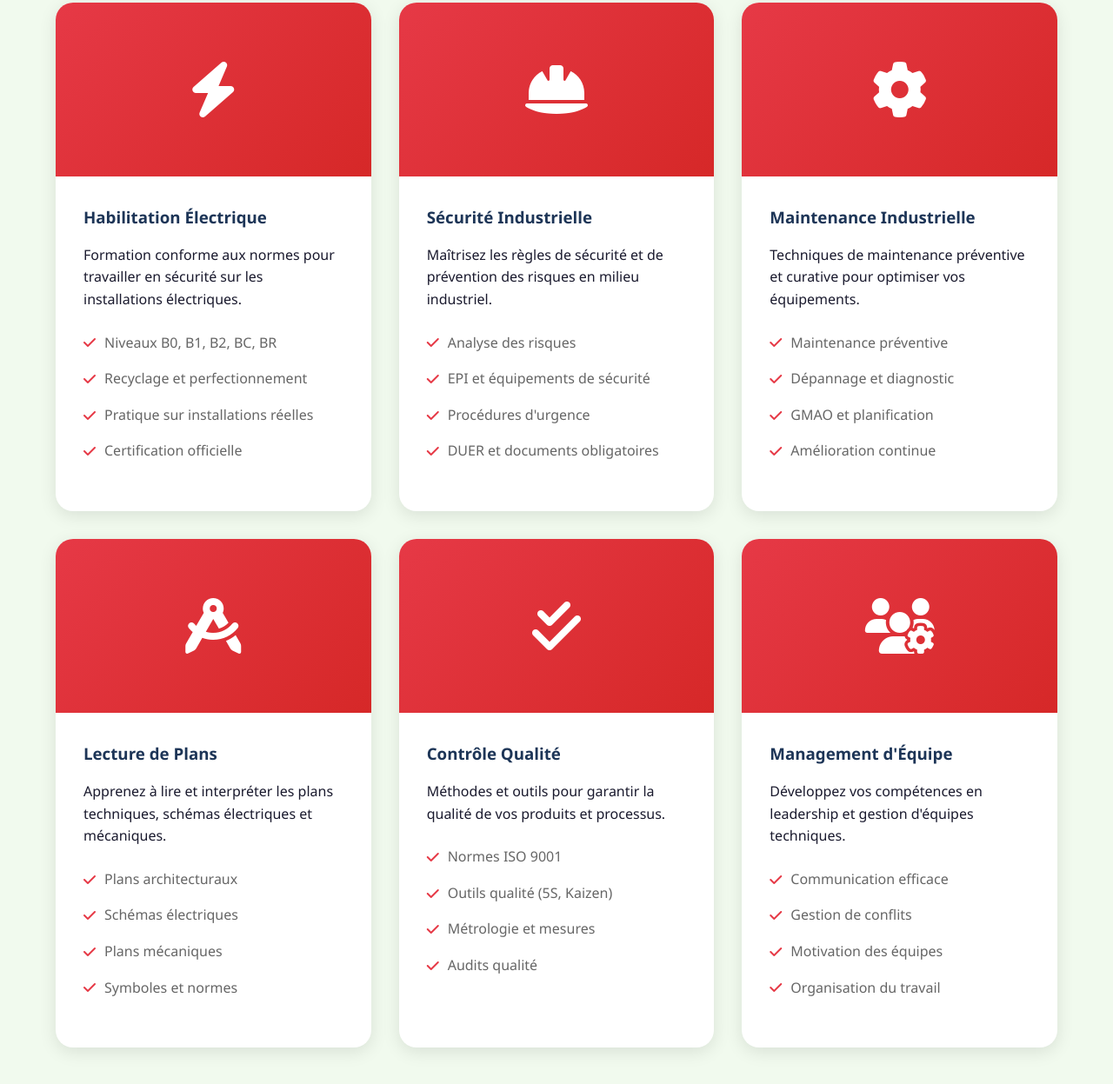
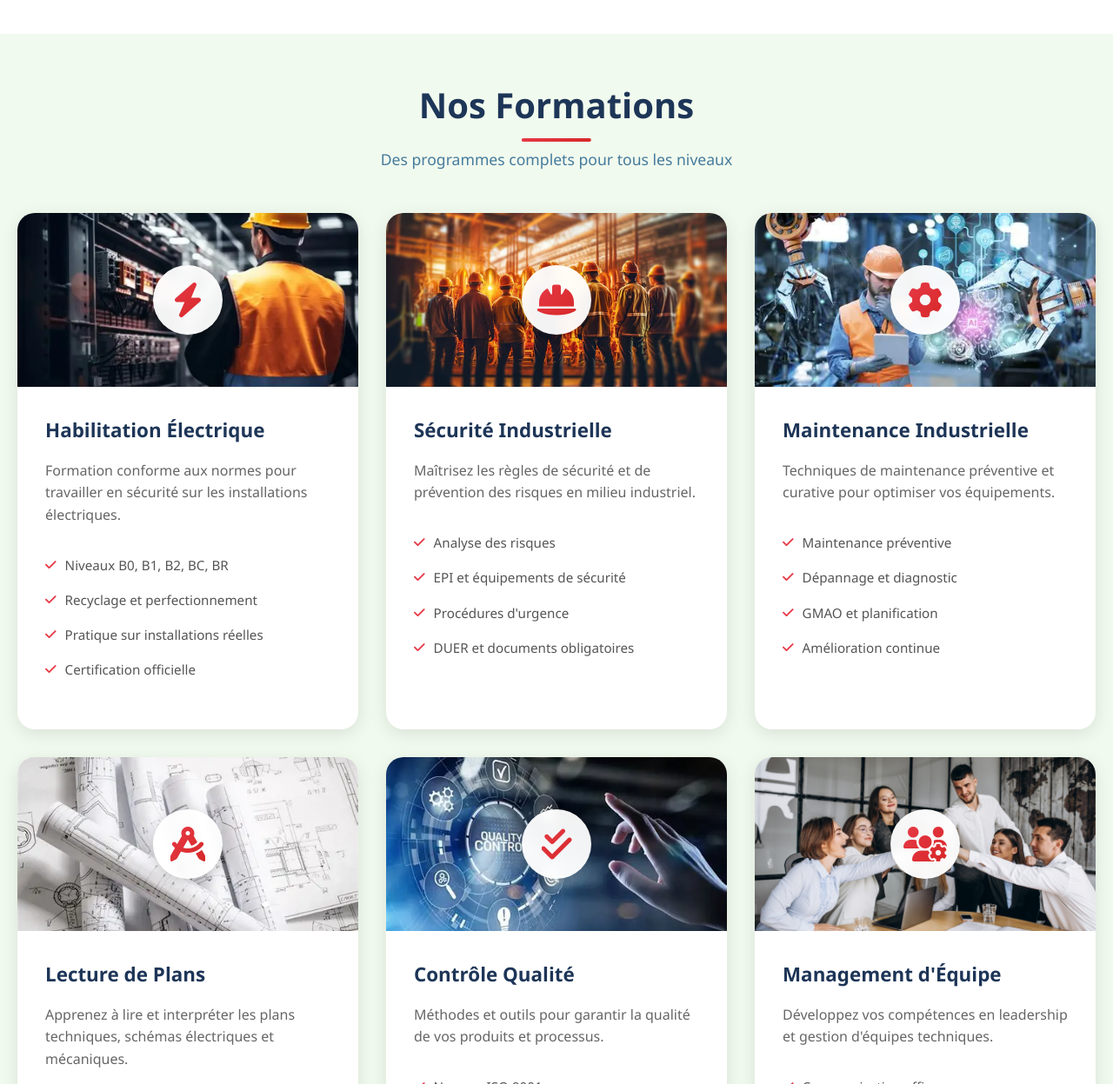
Before and after one commit to Khloufii/energyskillsacademy, a plain HTML site: page index.html in a window 1280 px wide. Shown: the part 3321-4568 px from the top of the page at 87% size. Drawn offline with Linux system fonts and the light colour scheme.

Commit message:
first commit

```diff
--- a/index.html
+++ b/index.html
@@ -169,6 +169,9 @@
 
         <div class="services-grid">
             <div class="service-card">
+                <div class="service-image">
+                <img src="images/OIP (6).webp" alt="Un coach en train de discuter avec des professionnels">
+            </div>
                 <div class="service-icon">
                     <i class="fas fa-graduation-cap"></i>
                 </div>
@@ -177,6 +180,9 @@
             </div>
 
             <div class="service-card">
+                <div class="service-image">
+                <img src="images/OIP.webp" alt="Un coach en train de discuter avec des professionnels">
+            </div>
                 <div class="service-icon">
                     <i class="fas fa-user-tie"></i>
                 </div>
@@ -185,6 +191,9 @@
             </div>
 
             <div class="service-card">
+                <div class="service-image">
+                <img src="images/OIP (1).webp" alt="Un coach en train de discuter avec des professionnels">
+            </div>
                 <div class="service-icon">
                     <i class="fas fa-tools"></i>
                 </div>
@@ -193,6 +202,9 @@
             </div>
 
             <div class="service-card">
+                <div class="service-image">
+                <img src="images/OIP (2).webp" alt="Un coach en train de discuter avec des professionnels">
+            </div>
                 <div class="service-icon">
                     <i class="fas fa-shield-alt"></i>
                 </div>
@@ -201,6 +213,9 @@
             </div>
 
             <div class="service-card">
+                <div class="service-image">
+                <img src="images/R.jpeg" alt="Un coach en train de discuter avec des professionnels">
+            </div>
                 <div class="service-icon">
                     <i class="fas fa-industry"></i>
                 </div>
@@ -209,6 +224,9 @@
             </div>
 
             <div class="service-card">
+                <div class="service-image">
+                <img src="images/R (1).jpeg" alt="Un coach en train de discuter avec des professionnels">
+            </div>
                 <div class="service-icon">
                     <i class="fas fa-handshake"></i>
                 </div>
@@ -219,14 +237,20 @@
     </section>
 
     <!-- Formations Section -->
+ <!-- Formations Section -->
 <section id="formations" class="formations">
     <h2 class="section-title">Nos Formations</h2>
     <p class="section-subtitle">Des programmes complets pour tous les niveaux</p>
 
     <div class="formations-grid">
         <div class="formation-card">
+            <div class="formation-header">
                 <div class="formation-image">
+                    <img src="images/OIP (3).webp" alt="Technicien en habilitation électrique">
+                </div>
+                <div class="formation-icon">
                     <i class="fas fa-bolt"></i>
+                </div>
             </div>
             <div class="formation-content">
                 <h3>Habilitation Électrique</h3>
@@ -241,8 +265,13 @@
         </div>
 
         <div class="formation-card">
+            <div class="formation-header">
                 <div class="formation-image">
+                    <img src="images/steelworks-steelmaker_944525-15762.jpg" alt="Ouvrier portant un casque et équipement de sécurité en usine">
+                </div>
+                <div class="formation-icon">
                     <i class="fas fa-hard-hat"></i>
+                </div>
             </div>
             <div class="formation-content">
                 <h3>Sécurité Industrielle</h3>
@@ -257,8 +286,13 @@
         </div>
 
         <div class="formation-card">
+            <div class="formation-header">
                 <div class="formation-image">
+                    <img src="images/OIP (4).webp" alt="Technicien en maintenance industrielle">
+                </div>
+                <div class="formation-icon">
                     <i class="fas fa-cog"></i>
+                </div>
             </div>
             <div class="formation-content">
                 <h3>Maintenance Industrielle</h3>
@@ -273,8 +307,13 @@
         </div>
 
         <div class="formation-card">
+            <div class="formation-header">
                 <div class="formation-image">
+                    <img src="images/OIP (5).webp" alt="Ingénieur analysant des plans techniques">
+                </div>
+                <div class="formation-icon">
                     <i class="fas fa-drafting-compass"></i>
+                </div>
             </div>
             <div class="formation-content">
                 <h3>Lecture de Plans</h3>
@@ -289,8 +328,13 @@
         </div>
 
         <div class="formation-card">
+            <div class="formation-header">
                 <div class="formation-image">
+                    <img src="images/OIP (7).webp" alt="Contrôle qualité en environnement industriel">
+                </div>
+                <div class="formation-icon">
                     <i class="fas fa-check-double"></i>
+                </div>
             </div>
             <div class="formation-content">
                 <h3>Contrôle Qualité</h3>
@@ -305,8 +349,13 @@
         </div>
 
         <div class="formation-card">
+            <div class="formation-header">
                 <div class="formation-image">
+                    <img src="images/manager.jpg" alt="Manager dirigeant une équipe technique">
+                </div>
+                <div class="formation-icon">
                     <i class="fas fa-users-cog"></i>
+                </div>
             </div>
             <div class="formation-content">
                 <h3>Management d'Équipe</h3>
--- a/style.css
+++ b/style.css
@@ -402,12 +402,32 @@
 
         .service-card {
             background: white;
-            padding: 2.5rem;
+            padding: 1.5rem;
             border-radius: 20px;
             box-shadow: 0 5px 20px rgba(0,0,0,0.1);
             transition: all 0.3s ease;
             position: relative;
             overflow: hidden;
+        }
+
+        .service-image {
+    width: 100%;
+    height: 200px; /* Ajustez la hauteur selon vos besoins */
+    overflow: hidden; /* Cache les parties de l'image qui dépassent */
+    border-radius: 8px 8px 0 0; /* Arrondit les coins supérieurs */
+    margin-bottom: 1rem;
+}
+
+.service-image img {
+    width: 100%;
+    height: 100%;
+    object-fit: cover; /* L'image couvre toute la zone sans se déformer */
+    transition: transform 0.3s ease; /* Animation au survol */
+}
+
+/* Effet de zoom au survol */
+.service-card:hover .service-image img {
+    transform: scale(1.05);
 }
 
         .service-card::before {
@@ -456,13 +476,15 @@
         }
 
         /* Formations Section */
+      /* Formations Section */
 .formations {
     background: var(--light);
+    padding: 50px 20px;
 }
 
 .formations-grid {
     display: grid;
-            grid-template-columns: repeat(auto-fit, minmax(280px, 1fr));
+    grid-template-columns: repeat(auto-fit, minmax(350px, 1fr));
     gap: 2rem;
     margin-top: 3rem;
 }
@@ -480,14 +502,51 @@
     box-shadow: 0 15px 40px rgba(0,0,0,0.2);
 }
 
+.formation-header {
+    position: relative;
+    height: 200px;
+    overflow: hidden;
+}
+
 .formation-image {
-            height: 200px;
-            background: var(--gradient);
+    width: 100%;
+    height: 100%;
+}
+
+.formation-image img {
+    width: 100%;
+    height: 100%;
+    object-fit: cover;
+    transition: transform 0.3s ease;
+}
+
+.formation-card:hover .formation-image img {
+    transform: scale(1.1);
+}
+
+.formation-icon {
+    position: absolute;
+    top: 50%;
+    left: 50%;
+    transform: translate(-50%, -50%);
+    width: 80px;
+    height: 80px;
+    background: rgba(255, 255, 255, 0.95);
+    border-radius: 50%;
     display: flex;
     align-items: center;
     justify-content: center;
-            color: white;
-            font-size: 4rem;
+    box-shadow: 0 4px 15px rgba(0, 0, 0, 0.2);
+    backdrop-filter: blur(5px);
+}
+
+.formation-icon i {
+    font-size: 2.5rem;
+    color: var(--secondary);
+    background: var(--gradient);
+    -webkit-background-clip: text;
+    -webkit-text-fill-color: transparent;
+    background-clip: text;
 }
 
 .formation-content {
@@ -497,25 +556,60 @@
 .formation-content h3 {
     color: var(--secondary);
     margin-bottom: 1rem;
+    font-size: 1.4rem;
+    font-weight: 700;
+}
+
+.formation-content p {
+    color: #666;
+    line-height: 1.6;
+    margin-bottom: 1.5rem;
 }
 
 .formation-content ul {
     list-style: none;
     margin: 1rem 0;
+    padding: 0;
 }
 
 .formation-content li {
     padding: 0.5rem 0;
-            color: #666;
+    color: #555;
     display: flex;
     align-items: center;
     gap: 10px;
+    font-size: 0.95rem;
 }
 
 .formation-content li i {
     color: var(--primary);
+    font-size: 0.9rem;
 }
 
+/* Responsive */
+@media (max-width: 768px) {
+    .formations-grid {
+        grid-template-columns: 1fr;
+        gap: 1.5rem;
+    }
+
+    .formation-header {
+        height: 180px;
+    }
+
+    .formation-icon {
+        width: 70px;
+        height: 70px;
+    }
+
+    .formation-icon i {
+        font-size: 2rem;
+    }
+
+    .formation-content {
+        padding: 1.5rem;
+    }
+}
         /* Motivation Section */
         .motivation {
             background: var(--secondary);
```
Also changed, not shown: images/OIP (1).webp (added), images/OIP (2).webp (added), images/OIP (3).webp (added), images/OIP (4).webp (added), images/OIP (5).webp (added), images/OIP (6).webp (added), images/OIP (7).webp (added), images/OIP.webp (added), images/R (1).jpeg (added), images/R.jpeg (added), images/manager.jpg (added), images/steelworks-steelmaker_944525-15762.jpg (added). Lines whose indentation alone changed are shown as unchanged.
